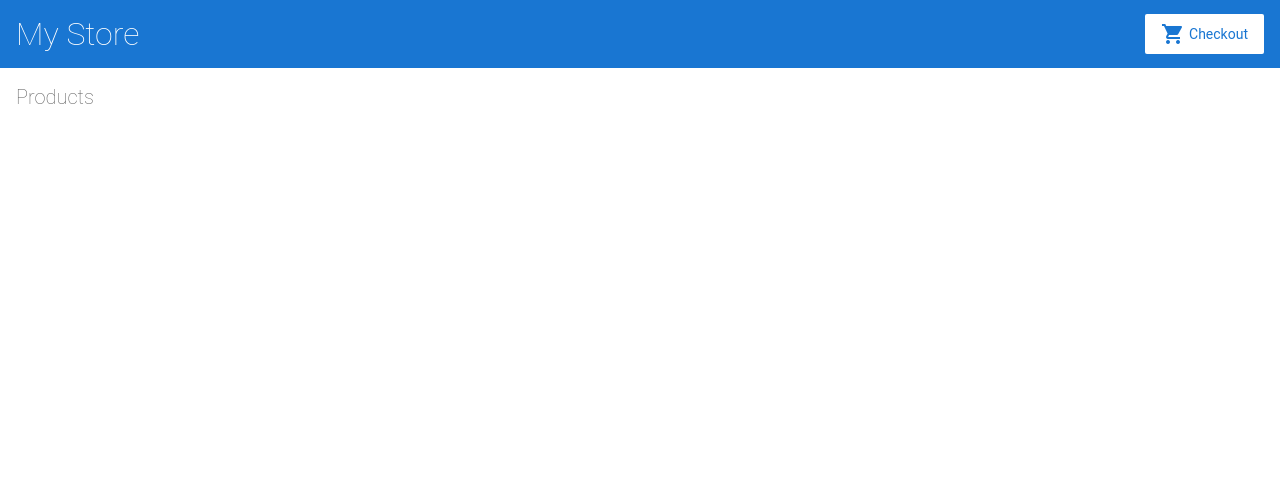
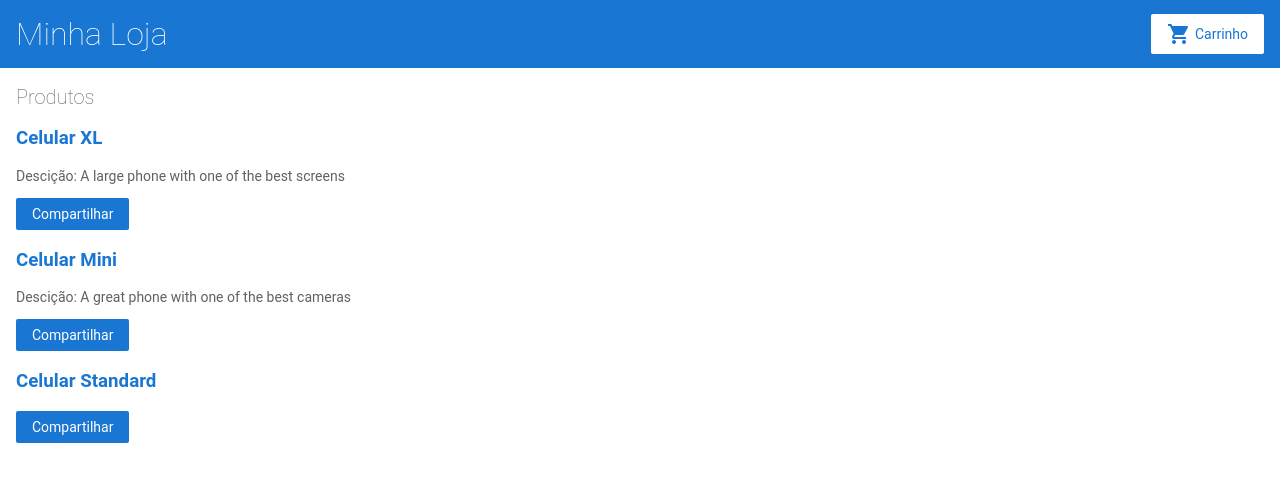
Before and after one commit to DgbDiego/angular-7c6gtv, an Angular app: page / in a window 1280 px wide. Shown: the top 482 px of the page. Built offline with nearby package versions, Linux system fonts and the light colour scheme.

Commit message:
5 files modified

```diff
--- a/src/app/product-list/product-list.component.html
+++ b/src/app/product-list/product-list.component.html
@@ -1,4 +1,21 @@
-<h2>Products</h2>
+<h2>Produtos</h2>
+
+<div *ngFor="let product of products">
+  <h3>
+      <a [title]="product.name + ': Saiba mais'">
+    {{product.name}}
+      </a>
+  </h3>
+  <p *ngIf="product.description">
+    Descição: {{product.description}}
+  </p>
+
+  <button (click)="share()">
+    Compartilhar
+  </button>
+
+
+</div>
 
 
 <!--
--- a/src/app/product-list/product-list.component.ts
+++ b/src/app/product-list/product-list.component.ts
@@ -11,7 +11,8 @@
   products = products;
 
   share() {
-    window.alert('The product has been shared!');
+    window.alert('Produto Compartilhado!!');
+    window.alert('Mitira!!');
   }
 }
 
--- a/src/app/products.ts
+++ b/src/app/products.ts
@@ -1,16 +1,16 @@
 export const products = [
   {
-    name: 'Phone XL',
+    name: 'Celular XL',
     price: 799,
     description: 'A large phone with one of the best screens'
   },
   {
-    name: 'Phone Mini',
+    name: 'Celular Mini',
     price: 699,
     description: 'A great phone with one of the best cameras'
   },
   {
-    name: 'Phone Standard',
+    name: 'Celular Standard',
     price: 299,
     description: ''
   }
--- a/src/app/top-bar/top-bar.component.html
+++ b/src/app/top-bar/top-bar.component.html
@@ -1,8 +1,8 @@
 <a [routerLink]="['/']">
-  <h1>My Store</h1>
+  <h1>Minha Loja</h1>
 </a>
 
-<a [routerLink]="['/cart']" class="button fancy-button"><i class="material-icons">shopping_cart</i>Checkout</a>
+<a [routerLink]="['/cart']" class="button fancy-button"><i class="material-icons">shopping_cart</i>Carrinho</a>
 
 <!--
 Copyright Google LLC. All Rights Reserved.
--- a/src/index.html
+++ b/src/index.html
@@ -2,7 +2,7 @@
 <html lang="en">
   <head>
     <meta charset="utf-8" />
-    <title>Angular Getting Started</title>
+    <title>Começando com Angular</title>
     <base href="/" />
 
     <meta name="viewport" content="width=device-width, initial-scale=1" />
```
